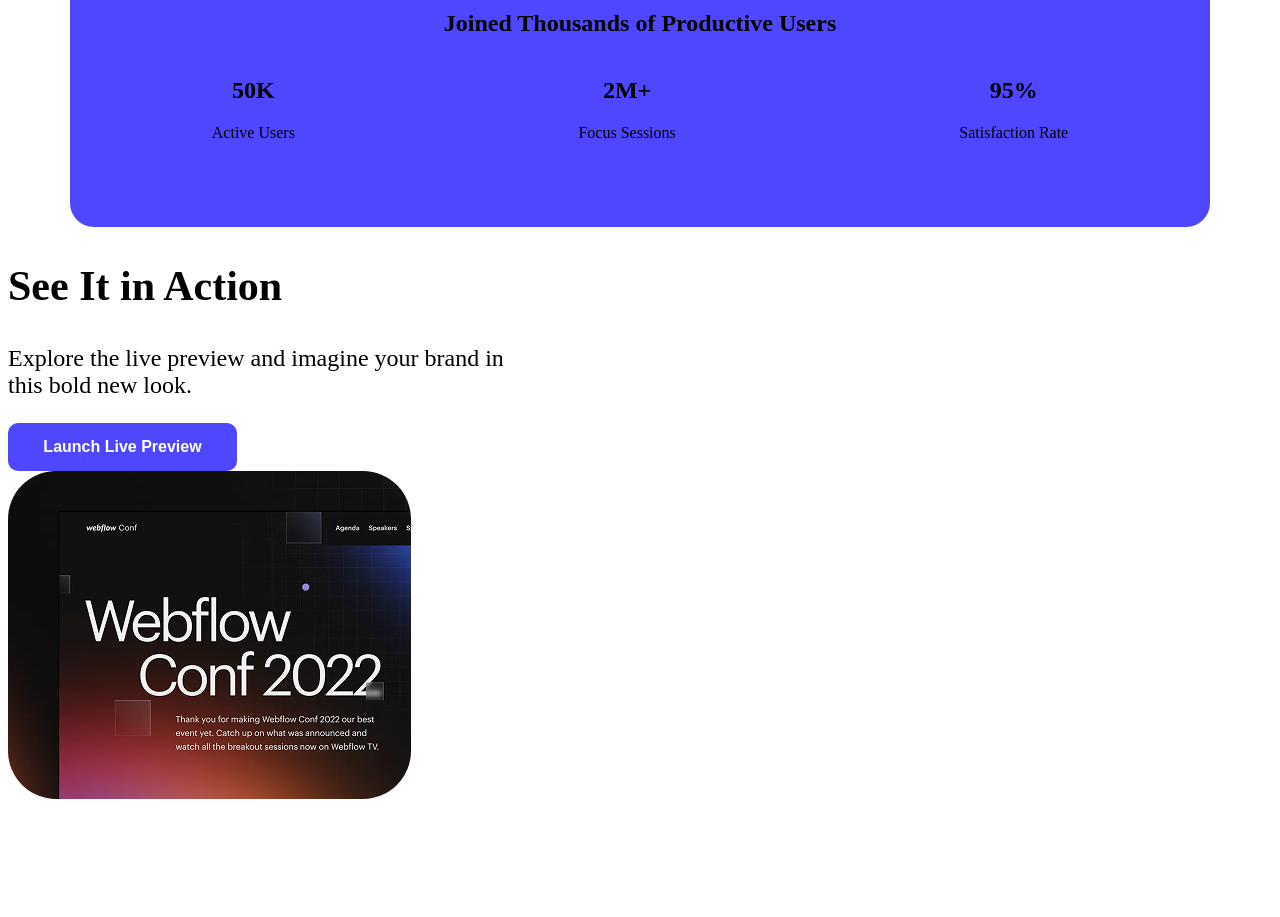
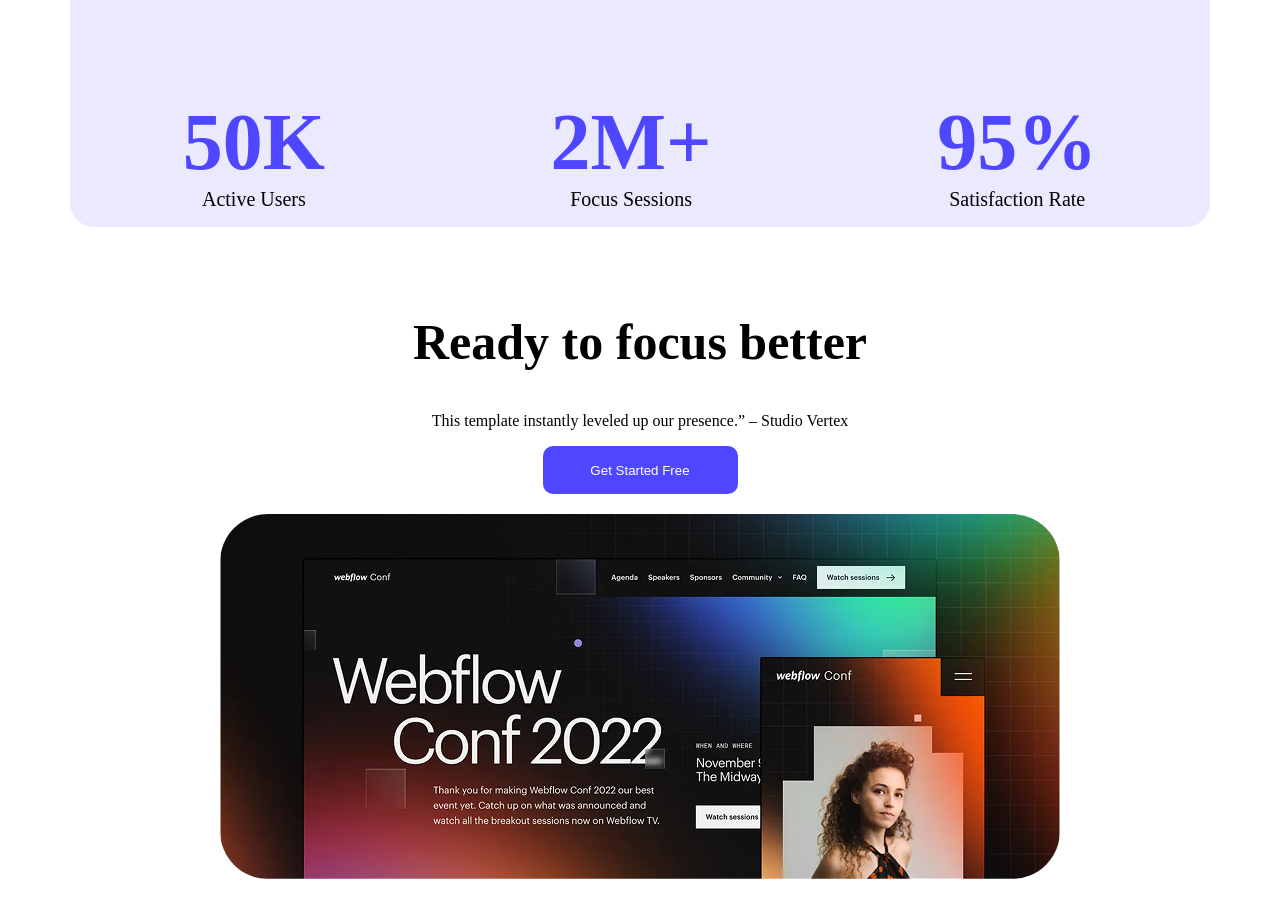
Before and after one commit to rs-nazia/Assignment_1, a plain HTML site: page index.html in a window 1280 px wide. Shown: the part 1335-2252 px from the top of the page. Before the commit the page ends 2146 px from the top, so only its background shows below. Drawn offline with Linux system fonts and the light colour scheme.

Commit message:
thired section added

```diff
--- a/Style.css
+++ b/Style.css
@@ -2,7 +2,7 @@
 .raleway-font {
   font-family: "Raleway", sans-serif;
   font-optical-sizing: auto;
-
+  font-weight:600px;
   font-style: normal;
 }
 
@@ -37,6 +37,10 @@
 .hero_div button{
     width: 174px;
     height: 48PX;
+}
+
+.hero_div h1{
+    font-size: 65px;
 }
 nav h1{
     font-size: 34px;
@@ -78,6 +82,7 @@
     font-weight: bold;
 }
 .action_div p{
+    font-family: "Raleway", sans-serif;
     font-size: 24px;
     font-weight: normal;
 }
@@ -92,11 +97,25 @@
     max-width: 1140px;
     height: 306px;
     text-align: center;
-    background-color: #4E47FF;
+    background-color:rgba(51, 45, 236, 0.1);
     margin: auto;
     align-content: center;
     border-radius: 24px;
 
+}
+
+.section3 h2{
+    font-size: 38px;
+    font-weight: bold;
+}
+.section3_div h1{
+    font-size: 80px;
+    line-height: 97px;
+    color: #4E47FF;
+}
+.section3_div p{
+    font-size: 20px;
+    margin-top: -70px;
 }
 
 .section3_div{
@@ -107,3 +126,39 @@
     margin: auto;
     justify-content: space-around;
 }
+
+.section4{
+    max-width: 1140px;
+    height: 696px;
+    background-color: #FFFFFF;
+    border-radius: 14px;
+    margin: auto;
+    align-content: center;
+}
+
+
+.section4_div img{
+    align-content: center;
+    display: block;
+    margin-left: auto;
+    margin-right: auto;
+    height: 365px;
+    border-radius: 48px;
+
+}
+.section4_div button{
+    align-content: center;
+    display: block;
+    margin-left: auto;
+     margin-right: auto;
+     margin-bottom: 20px;
+     width: 195px;
+     height: 48px;
+}
+.section4_div h1{
+    text-align: center;
+    font-size: 50px;
+}
+.section4_div p{
+    text-align: center;
+}
--- a/index.html
+++ b/index.html
@@ -74,15 +74,17 @@
 
             <div class="section4_div">
 
-                <div class="action_div">
-                    <h1>See It in Action</h1>
-                    <p>Explore the live preview and imagine your brand in this bold new look.</p>
-                    <button class="button">Launch Live Preview</button>
+                <div>
+                    <h1>Ready to focus better</h1>
+                    <p>This template instantly leveled up our presence.” – Studio Vertex</p>
+                    <div>
+                    <button class="button">Get Started Free</button>
+                    </div>
+
+
+                    <img src="Assets/wc-big.png" alt="wc-mini-image">
                 </div>
 
-                <div class="action_div">
-                    <img src="Assets/wc-mini.png" alt="wc-mini-image">
-                </div>
 
             </div>
 
```
